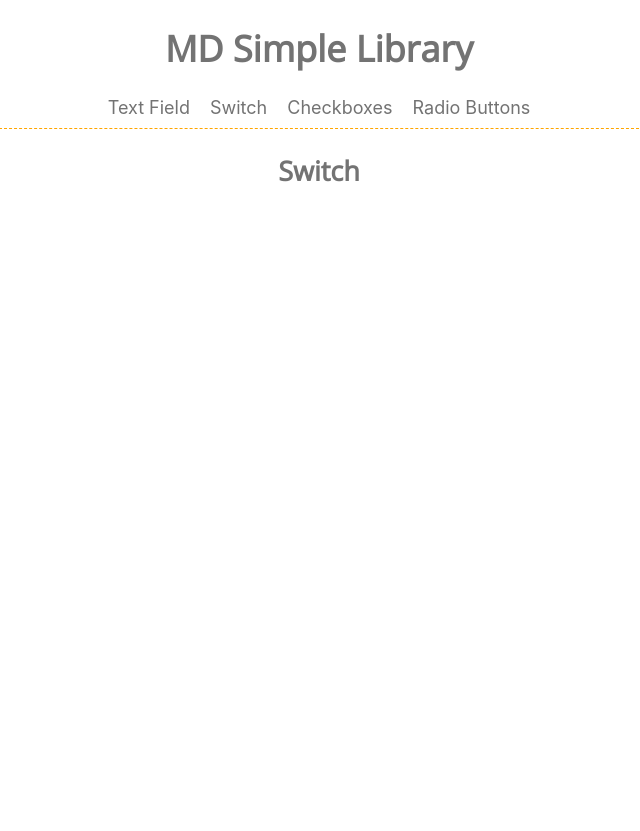
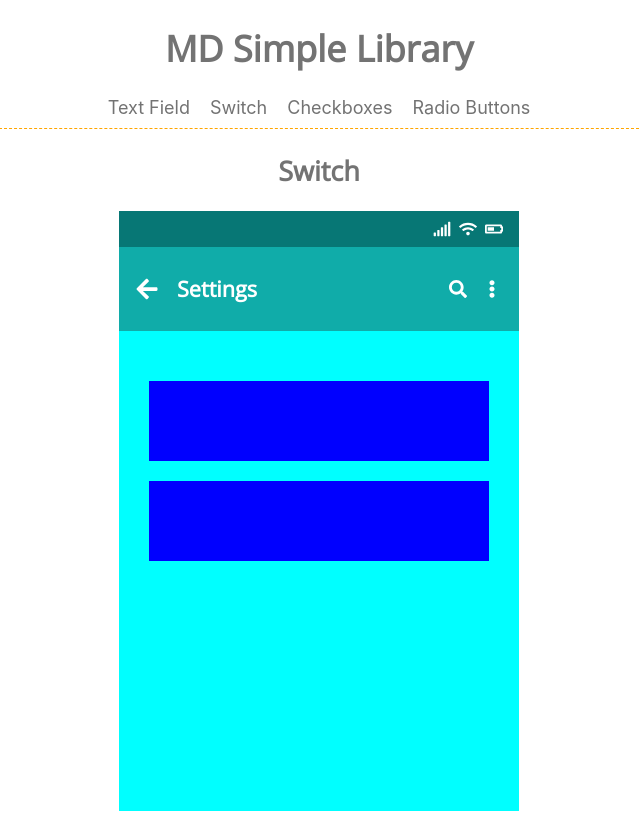
Before and after one commit to devinardya/mandatory-uxdesign1, a React (Create React App) app: page / in a window 1280 px wide. Both pictures are taken after a click on the element "Switch". Shown: the whole page, without its empty margins (321-961 px from the left). Before the commit the page ends 800 px from the top, so only its background shows below. Built offline with nearby package versions, Linux system fonts and the light colour scheme.

Commit message:
clean up old codes, try to fix error when clearing input

```diff
--- a/src/Switch/Switch.js
+++ b/src/Switch/Switch.js
@@ -1,10 +1,42 @@
 import React from 'react';
+import './switch.css';
+import { FaWifi, FaBatteryHalf, FaSignal, FaArrowLeft, FaSearch, FaEllipsisV } from "react-icons/fa";
 
 class Switch extends React.Component {
     render(){
         return(
             <>
                  <h2>Switch</h2>
+                 <div className="box-container">
+                     <div className="top-appbar">
+                        <div className="top-block">
+                            <FaSignal style= {{marginRight: "8px"}}/>
+                            <FaWifi style= {{marginRight: "8px"}}/>
+                            <FaBatteryHalf style= {{marginRight: "16px"}}/>
+                        </div>
+                        <div className="bottom-block">
+                            <FaArrowLeft size="24px" color="#fff" style= {{marginLeft: "16px"}}/>
+                            <h4>Settings</h4>
+                            <FaSearch color="#fff" style= {{marginRight: "16px"}} />
+                            <FaEllipsisV color="#fff" style= {{marginRight: "16px"}} />
+                        </div>
+                     </div>
+                    <div className="switch-block">
+                        <div className="switch-block--menu">
+                            <h2></h2>
+                        </div>
+                        <div className="switch-block--menu">
+
+                        </div>
+                    </div>
+
+                     {/* <label class="checkbox">
+                        <input type="checkbox" />
+                        <span class="fake"></span>
+                    </label> */}
+
+                 </div>
+
             </>
         );
     }
--- /dev/null
+++ b/src/Switch/switch.css
@@ -0,0 +1,62 @@
+.switch-block {
+    height: calc(80% - 40px);
+    width: 100%;
+    background-color: aqua;
+    display: flex;
+    flex-flow: column wrap;
+    justify-content: flex-start;
+    align-items: center;
+    padding-top: 40px;
+}
+
+.switch-block--menu {
+    width: 85%;
+    height: 80px;
+    background-color: blue;
+    margin: 10px 0;
+}
+
+
+.checkbox > input[type="checkbox"] {
+    border: 0;
+    padding: 0;
+    width: 1px;
+    height: 1px;
+    margin: -1px;
+    overflow: hidden;
+    position: absolute;
+    top: 1px;
+    left: 1px;
+}
+
+.checkbox > .fake{
+    background: #d9d9d9;
+    display: block;
+    width: 90px;
+    height: 35px;
+    position: relative;
+    z-index: 2;
+    border-radius: 40px;
+    transition: all 0.1s linear;
+}
+
+.fake::before{
+    background-color: grey;
+    display: block;
+    width: 45px;
+    height: 45px;
+    content: "";
+    border-radius: 30px;
+    position: absolute;
+    top:-5px;
+    transition: all 0.3s linear;
+}
+
+.checkbox > input[type="checkbox"]:checked + .fake::before {
+    background-color:purple;
+    transform: translate(100%);
+}
+
+.checkbox > input[type="checkbox"]:checked + .fake {
+    background-color:palevioletred;
+}
--- a/src/TextInput/TextInput.js
+++ b/src/TextInput/TextInput.js
@@ -20,19 +20,39 @@ class TextInput extends React.Component {
                         deleteInputIcon: false,
         }
 
-        this.onChangeUsername = this.onChangeUsername.bind(this);
-        this.onChangePhone = this.onChangePhone.bind(this);
-        this.onChangeEmail = this.onChangeEmail.bind(this);
+        this.onChange = this.onChange.bind(this);
         this.clearInput = this.clearInput.bind(this);
         this.onBlur = this.onBlur.bind(this);
         this.onFocus = this.onFocus.bind(this);
     }
 
-    onChangeUsername(e){
+
+    clearInput() {
+
+        this.setState({
+            username: "",
+            usernameError: false,
+            deleteInputIcon: false,
+
+        })
+        this.onFocus();
+        this.onBlur();
+
+    }
+
+    onChange(e){
+
+        let name = e.target.name;
+
          this.setState({
-          username: e.target.value,
-          floatUsername: true,
+          [name]: e.target.value,
         });
+
+        if (name === "email") {
+           this.setState({floatEmail: true})
+        } else if (name === "username") {
+            this.setState({floatUsername: true})
+        }
 
         if(e.target.value.length !== 0) {
             this.setState({deleteInputIcon: true});
@@ -41,24 +61,10 @@ class TextInput extends React.Component {
         }
     }
 
-    onChangePhone(e){
-        this.setState({
-         phone: e.target.value,
-         floatPhone: true,
-       });
-   }
-
-   onChangeEmail(e){
-    this.setState({
-        email: e.target.value,
-        floatEmail: true,
-   });
-}
-
-
     onBlur() {
         setTimeout(() => {
             if(this.state.username.length === 0) {
+
                 this.setState({
                     username: "",
                     floatUsername: false,
@@ -66,16 +72,19 @@ class TextInput extends React.Component {
                     deleteInputIcon: false,
                 });
             } else {
-               if(this.state.username.length < 8){
+
+               if(this.state.username.length < 8 ){
                     this.setState({
                         usernameError: true,
+
                         //deleteInputIcon: false,
                     })
-                } else {
-                    this.setState({usernameError: false})
-                }
+
+
                 this.setState({floatUsername: true})
+                console.log("on blur")
             }
+        }
 
             if(this.state.email.length === 0) {
                 this.setState({
@@ -109,26 +118,20 @@ class TextInput extends React.Component {
 
     onFocus() {
        setTimeout( () => {
+           console.log("this is on focus")
+           console.log(this.state.username.length)
             if(this.state.username.length < 8) {
-                this.setState({usernameError: false, deleteInputIcon: true})
+                this.setState({usernameError: false})
             }
 
        }, 0)
     }
 
-    clearInput() {
-        if(this.state.username) {
-            this.setState({
-                username: "",
-                usernameError: false,
-                deleteInputIcon: false})
-        }
-    }
 
 
 
     render(){
-        //const inputList = this.state.theList;
+
         let emailBoxClass;
         let usernameBoxClass;
         let phoneBoxClass;
@@ -202,8 +205,11 @@ class TextInput extends React.Component {
                             <div className="input-container" onBlur={this.onBlur} onFocus={this.onFocus}>
                                     <input type="text"
                                             className={usernameFieldInputClassName}
-                                            onChange={this.onChangeUsername}
+                                            onChange={this.onChange}
                                             value={this.state.username}
+                                            onBlur={this.onBlur}
+                                            onFocus={this.onFocus}
+                                            name="username"
                                             />
                                     <span className={usernameBoxClass}>
                                             Username*
@@ -225,9 +231,10 @@ class TextInput extends React.Component {
                             <div className="input-container">
                                     <input type="text"
                                             className="input-container__field-input"
-                                            onChange={this.onChangePhone}
+                                            onChange={this.onChange}
                                             value={this.state.phone}
                                             onBlur={this.onBlur}
+                                            name="phone"
                                             disabled/>
                                     <span className={phoneBoxClass}>
                                             Phone number
@@ -238,9 +245,10 @@ class TextInput extends React.Component {
                             <div className="input-container">
                                     <input type="email"
                                             className={emailFieldInputClassName}
-                                            onChange={this.onChangeEmail}
+                                            onChange={this.onChange}
                                             value={this.state.email}
                                             onBlur={this.onBlur}
+                                            name="email"
                                            />
                                     <span className={emailBoxClass}>
                                             Email address
```
